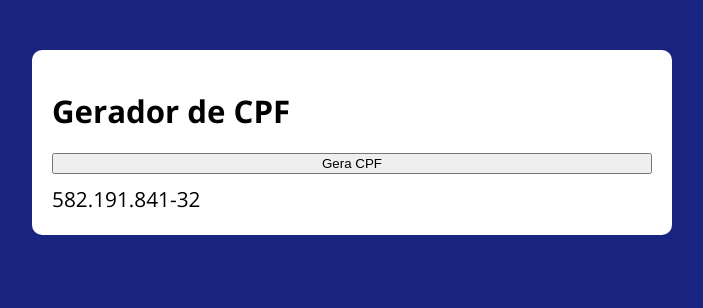
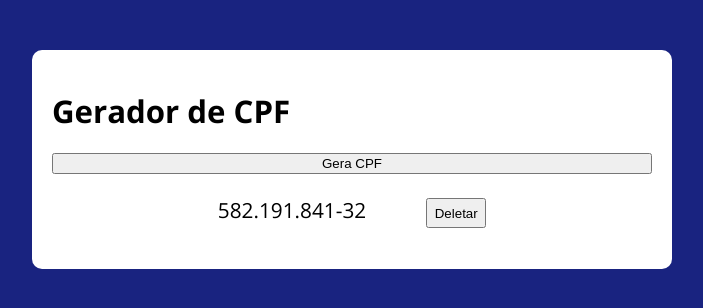
Before and after one commit to Gr-monaco/javascript-gerador-cpf, a website built with webpack: page public/index.html in a window 1280 px wide. Both pictures are taken after a click on the button "Gera CPF". Shown: the whole page, without its empty margins (288-991 px from the left). Built offline with nearby package versions, Linux system fonts and the light colour scheme.

Commit message:
Adiciona botão de deletar

```diff
--- a/src/assets/css/style.css
+++ b/src/assets/css/style.css
@@ -15,6 +15,18 @@ button {
     width: 100%;
     margin-bottom: 10px;
 }
+
+div p button{
+    width: 10%;
+    margin: 0 0 0 10%;
+    height:      30px;
+    display: inline-block;
+}
+
+p {
+    text-align: center;
+}
+
 
 body {
     margin: 0;
--- a/src/modules/contentcontroller.js
+++ b/src/modules/contentcontroller.js
@@ -17,8 +17,13 @@ class ControllerManager {
 
     addCPF(cpf){
         let divisor = document.createElement('div');
+        let para = document.createElement('p');
+        para.innerText = cpf;
+        divisor.appendChild(para);
+        let buttonDel = document.createElement('button');
+        buttonDel.innerText = "Deletar";
+        para.appendChild(buttonDel)
         divisor.classList.add("cpfdiv");
-        divisor.innerText = cpf;
         this.divCPF.appendChild(divisor);
     }
 }
```
